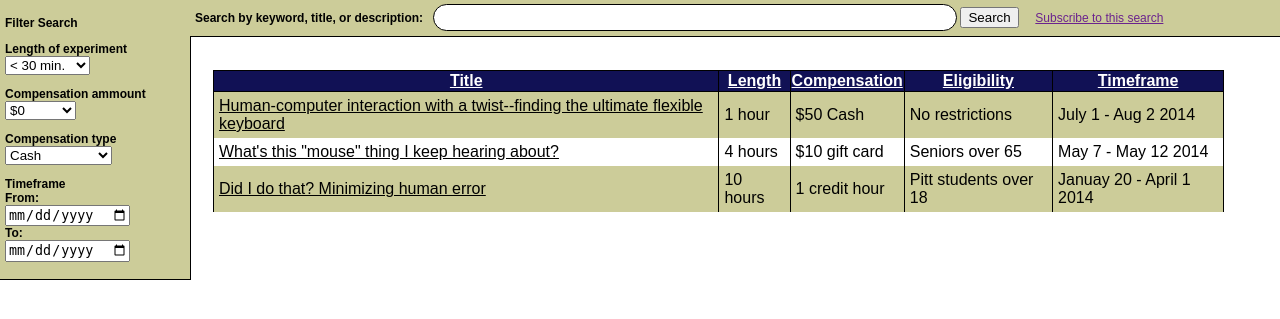
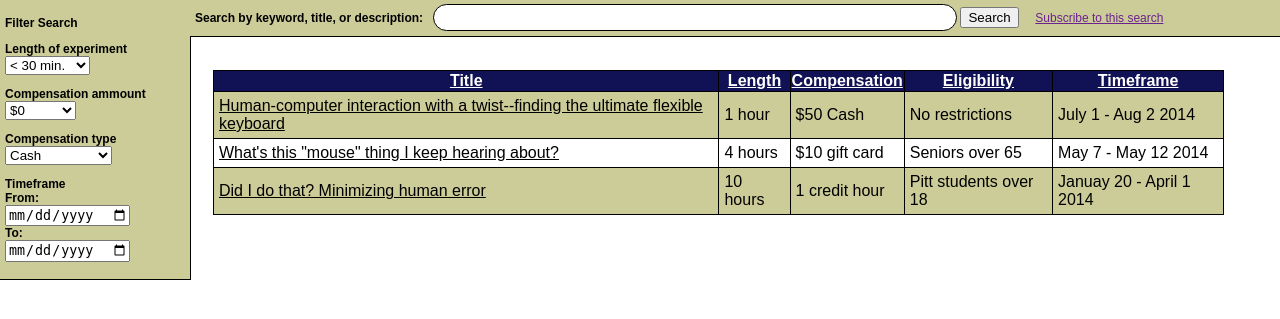
Before and after one commit to mtp26/INFSCI2560SpringAMP, a PHP site: page /participant.html in a window 1280 px wide. Shown: the part 55-374 px from the top of the page. Run offline with PHP 8.4, Linux system fonts and the light colour scheme.

Commit message:
Added bottom border

```diff
--- a/styles/main.css
+++ b/styles/main.css
@@ -103,6 +103,7 @@ section.main table, td {
   padding: 5px;
   border-right: 1px solid #000000;
   border-left: 1px solid #000000;
+  border-bottom: 1px solid #000000;
   border-collapse: collapse;
 }
 
```
